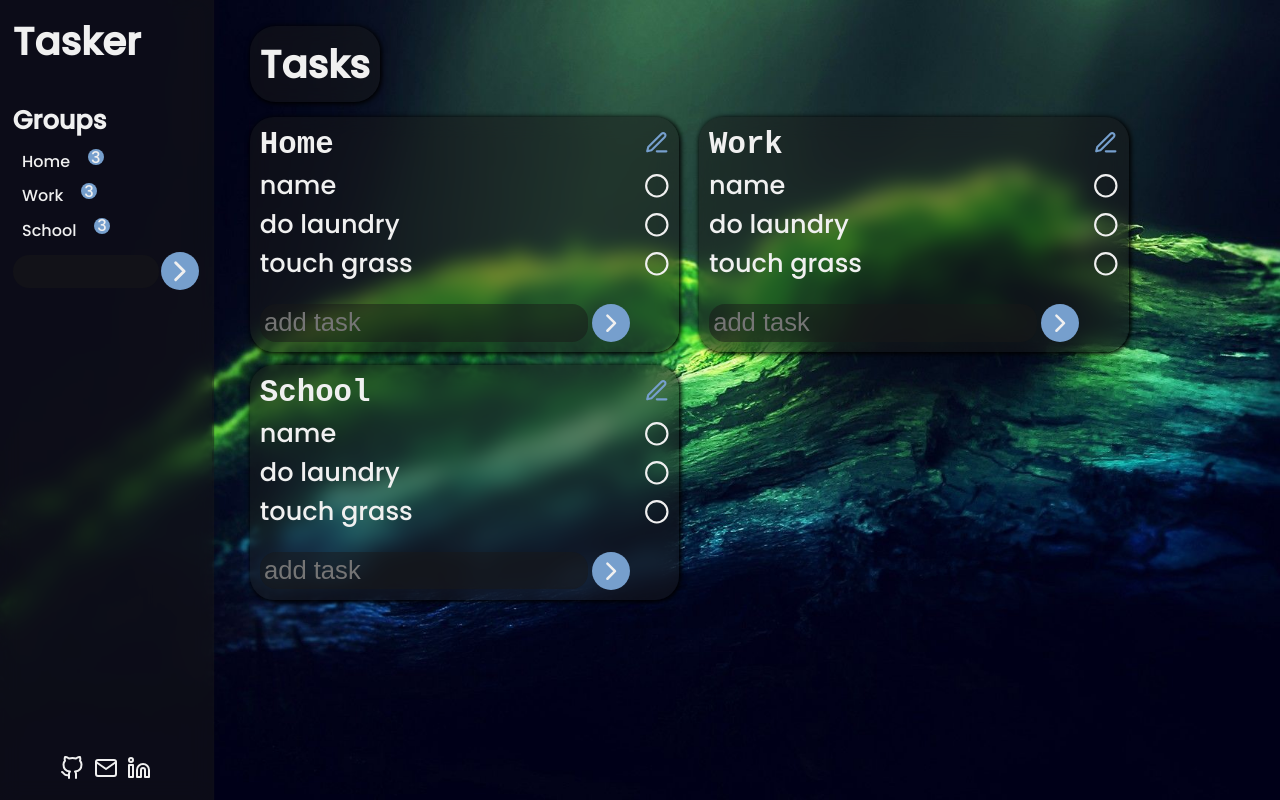
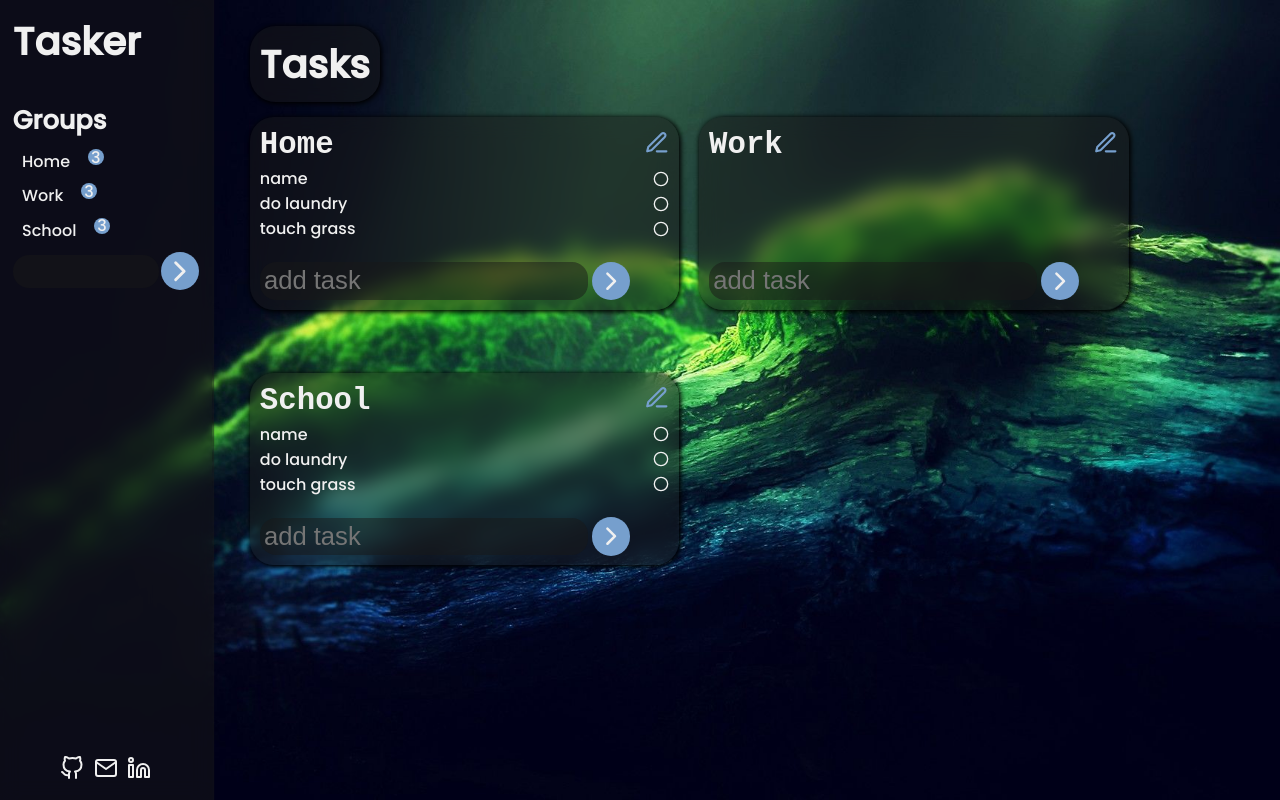
Before and after one commit to Predakor/Tasker, a React (Create React App) app: page / in a window 1280 px wide. Built offline with nearby package versions, Linux system fonts and the light colour scheme.

Commit message:
Added Option to add tasks

```diff
--- a/src/components/inputAdd/InputAdd.js
+++ b/src/components/inputAdd/InputAdd.js
@@ -1,10 +1,12 @@
 import styles from "./InputAdd.module.css";
 import { FiChevronRight } from "react-icons/fi";
-function InputAdd({ placeholder, add }) {
+import { useRef } from "react";
+function InputAdd({ placeholder, addTask }) {
+  const inputRef = useRef();
   function keyHandler(e) {
     if (e.key !== "Enter") return;
     e.target.blur();
-    add(e.target.value);
+    addTask(e.target.value);
   }
 
   return (
@@ -15,8 +17,9 @@ function InputAdd({ placeholder, add }) {
         placeholder={placeholder}
         maxLength="24"
         onKeyDown={keyHandler}
+        ref={inputRef}
       />
-      <FiChevronRight className={styles.button} onClick={add} />
+      <FiChevronRight className={styles.button} onClick={() => addTask(inputRef.current.value)} />
     </div>
   );
 }
--- a/src/components/task/Task.module.css
+++ b/src/components/task/Task.module.css
@@ -3,8 +3,9 @@
   justify-content: space-between;
   align-items: center;
 
-  font-size: var(--font-size);
   padding: 0;
+
+  font-size: var(--font-size-small);
   cursor: pointer;
   transition: 0.3s;
 }
--- a/src/components/taskColumn/TaskColumn.js
+++ b/src/components/taskColumn/TaskColumn.js
@@ -1,3 +1,4 @@
+import { useState } from "react";
 import Card from "../card/Card";
 import Task from "../task/Task";
 import Title from "../title/Title.js";
@@ -5,17 +6,34 @@ import InputAdd from "../inputAdd/InputAdd";
 import styles from "./taskColumn.module.css";
 
 function TaskColumn({ data }) {
-  const { name, tasks } = data;
+  const { name } = data;
+  const [tasks, setTasks] = useState(data.tasks);
+
+  function setTitle(name) {
+    data.name = name;
+  }
+
+  function addTask(taskName) {
+    const newID = tasks.length > 0 ? tasks.at(-1).id + 1 : 0;
+    const task = {
+      id: newID,
+      name: taskName,
+      descr: "description opional",
+      isDone: false,
+    };
+    setTasks([...data.tasks, task]);
+    data.tasks.push(task);
+  }
   return (
-    <Card>
-      <Title columnData={data} />
+    <Card className={styles.taskList}>
+      <Title title={name} changeTitle={setTitle} />
       <div className={styles.taskList}>
         {tasks.map((task) => (
           <Task data={task} key={task.id} />
         ))}
       </div>
 
-      <InputAdd placeholder={"add task"} />
+      <InputAdd placeholder={"add task"} addTask={addTask} />
     </Card>
   );
 }
--- a/src/components/taskColumn/taskColumn.module.css
+++ b/src/components/taskColumn/taskColumn.module.css
@@ -1,7 +1,9 @@
 .taskList {
   display: flex;
   flex-flow: column nowrap;
+  justify-content: space-between;
   gap: 1%;
 
   margin-bottom: 5%;
+  overflow-y: auto;
 }
--- a/src/components/title/Title.js
+++ b/src/components/title/Title.js
@@ -1,37 +1,33 @@
 import styles from "./Title.module.css";
 import { FiEdit3 } from "react-icons/fi";
 
-function Title({ columnData }) {
-  const { name } = columnData;
-
-  function checkForEnd(e) {
-    if (e.key === "Enter") saveTitle(e);
-  }
-
-  function saveTitle(e) {
+function Title({ title, changeTitle }) {
+  function clickHandler(e) {
+    if (e.key !== "Enter") return;
     e.preventDefault();
 
     const currentValue = e.target.value;
     let isValid = currentValue.length > 3;
     if (isValid) {
       e.target.blur();
-      columnData.name = currentValue;
-    } else e.target.value = name;
+      changeTitle(currentValue);
+    } else e.target.value = title;
   }
+
   return (
     <div className={styles.container}>
       <textarea
         className={styles.textarea}
-        onKeyDown={checkForEnd}
-        onBlur={saveTitle}
-        name={`${name}-text`}
-        id={`${name}-text`}
+        onKeyDown={clickHandler}
+        onBlur={clickHandler}
+        name={`${title}-text`}
+        id={`${title}-text`}
         rows="1"
         maxLength={20}
-        defaultValue={name}
+        defaultValue={title}
         spellCheck="false"
       />
-      <label className={styles.label} htmlFor={`${name}-text`}>
+      <label className={styles.label} htmlFor={`${title}-text`}>
         <FiEdit3 />
       </label>
     </div>
--- a/src/utils/dummyData.json
+++ b/src/utils/dummyData.json
@@ -27,26 +27,7 @@
             },
             {
                 "name": "Work",
-                "tasks": [
-                    {
-                        "id": 0,
-                        "name": "name",
-                        "descr": "description opional",
-                        "isDone": false
-                    },
-                    {
-                        "id": 1,
-                        "name": "do laundry",
-                        "descr": "description opional",
-                        "isDone": false
-                    },
-                    {
-                        "id": 2,
-                        "name": "touch grass",
-                        "descr": "description opional",
-                        "isDone": false
-                    }
-                ]
+                "tasks": []
             },
             {
                 "name": "School",
```
